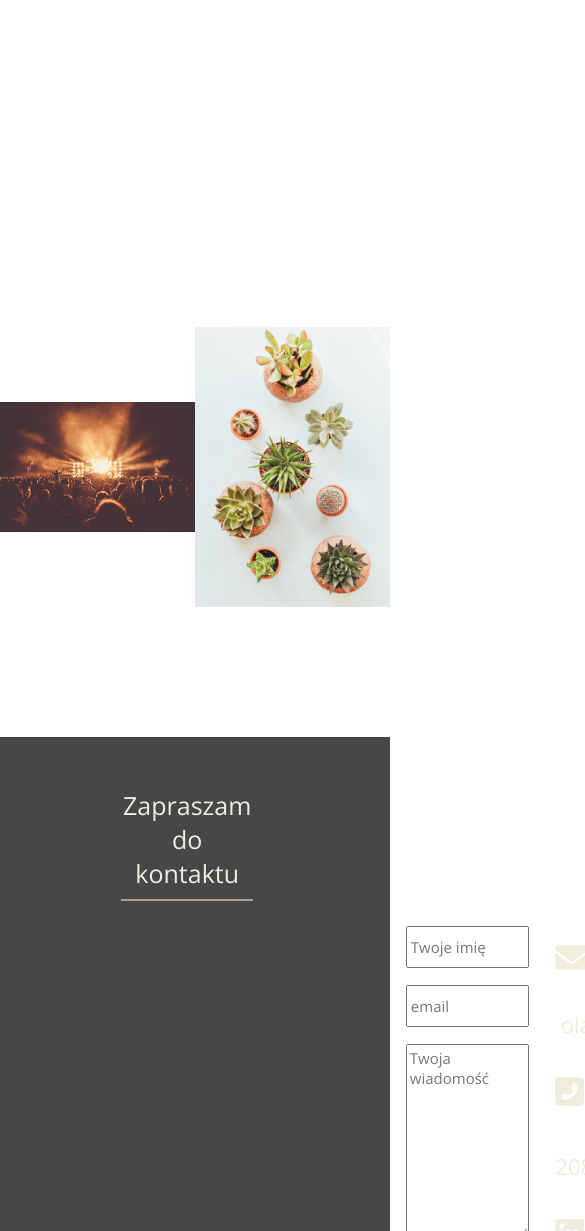
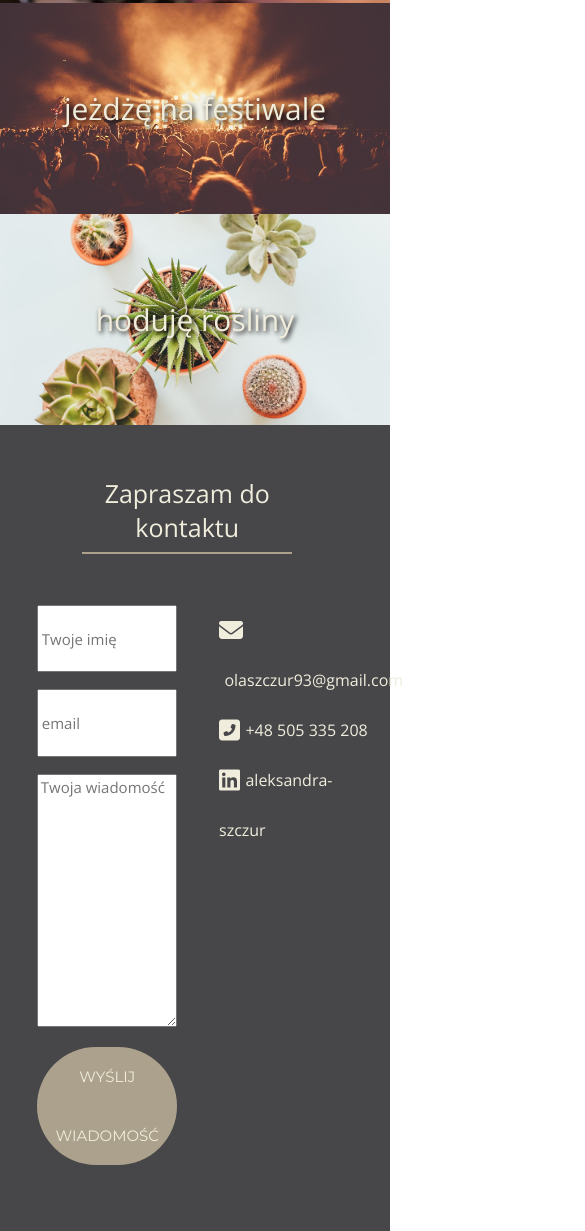
Before and after one commit to Nikara4/WebDevPortfolio, a plain HTML site: page index.html in a window 390 px wide. Shown: the part 3546-4777 px from the top of the page, 585 px wide, since content can reach past the window. Drawn offline with nearby package versions, Linux system fonts and the light colour scheme.

Commit message:
add media queries to section contact

```diff
--- a/css/style.css
+++ b/css/style.css
@@ -941,18 +941,77 @@ section.hobby {
     background-color: rgba(86, 115, 147, 0.7);
 }
 
+@media (max-width: 1366px) {
+    .hobby h1.hobbyTitle {
+        font-size: 3em;
+        line-height: 5.5vh;
+    }
+
+    .item p {
+        opacity: 1;
+        text-shadow: 2px 2px 5px #000;
+    }
+
+    .hobby .item:hover {
+        background-size: 100%;
+    }
+
+    .hobby .item p:hover {
+        opacity: 1;
+        background-color: transparent;
+    }
+}
+
+@media (max-width: 823px) {
+    .hobby h1.hobbyTitle {
+        font-size: 2.5em;
+        line-height: 10vh;
+    }
+
+    .item p {
+        line-height: 47vh;
+        font-size: 2.2em;
+    }
+}
+
+@media (orientation: portrait) and (max-width: 1024px) {
+    .hobby h1.hobbyTitle {
+        line-height: 4.5vh;
+    }
+
+    .item p {
+        line-height: 24vh;
+        font-size: 3.5em;
+    }
+}
+
+@media (orientation: portrait) and (max-width: 414px) {
+    .hobby .item {
+        float: none;
+        width: 100%;
+    }
+
+    .hobby h1.hobbyTitle {
+        line-height: 6vh;
+    }
+
+    .item p {
+        line-height: 25vh;
+        font-size: 3em;
+    }
+}
+
 /* sekcja kontakt */
 
 section.contact {
     background-color: #47474A;
     max-width: 1920px;
     padding-bottom: 2vh;
-    margin: 0 auto;
 }
 
 .contact .wrap {
-    max-width: 63vw;
-    margin-left: 45vh;
+    max-width: 1024px;
+    margin: 6vh auto;
 }
 
 .contact .title1:nth-of-type(1) {
@@ -970,14 +1029,13 @@ section.contact {
 
 .contact input,
 textarea {
-    width: 70%;
+    width: 80%;
     margin-bottom: 2vh;
     color: #47474A;
     font-size: 1.5em;
     padding: 0.7vw;
     font-family: 'Open Sans', arial, sans-serif;
 }
-
 
 .contact input {
     height: 5vh;
@@ -997,7 +1055,7 @@ textarea {
     font-size: 2.4em;
     text-transform: uppercase;
     padding: 0;
-    width: 70%;
+    width: 80%;
     transition: 0.3s;
 }
 
@@ -1005,7 +1063,6 @@ textarea {
     transform: scale(1.075);
     box-shadow: inset 0 0 0 2px #F0EDDC;
     background: none;
-    color: #F0EDDC;
     cursor: pointer;
 }
 
@@ -1014,6 +1071,7 @@ textarea {
     color: #F0EDDC;
     font-size: 2.2em;
     line-height: 71px;
+    padding-left: 40px;
 }
 
 .contact .social i {
@@ -1025,6 +1083,121 @@ textarea {
 .contact .social span {
     padding-left: 1.4vw;
 }
+
+@media (max-width: 1512px) {
+    .contact .title1:nth-of-type(1) {
+        margin-left: 29%;
+        width: 39%;
+    }
+}
+
+@media (max-width: 1366px) {
+    .contact .wrap {
+        max-width: 90vw;
+    }
+
+    .contact .social i {
+        line-height: 7vh;
+    }
+
+    .contact button:hover {
+        transform: none;
+        box-shadow: none;
+        background: #ACA18C;
+        cursor: pointer;
+    }
+}
+
+@media (max-width: 1024px) {
+    .contact .social i {
+        line-height: 9vh;
+    }
+}
+
+@media (max-width: 823px) {
+    .contact button {
+        line-height: 7vh;
+        font-size: 2em;
+    }
+
+    .contact .socials {
+        font-size: 1.9em;
+        line-height: 64px;
+    }
+
+    .contact .social i {
+        line-height: 64px;
+    }
+
+    .contact input {
+        height: 8vh;
+    }
+
+    .contact textarea {
+        height: 30vh;
+    }
+}
+
+@media (max-width: 823px) {
+    .contact .title1:nth-of-type(1) {
+        margin-left: 24%;
+        width: 47%;
+    }
+
+    .contact button {
+        font-size: 1.8em;
+    }
+}
+
+@media (max-width: 568px) {
+    .contact .title1:nth-of-type(1) {
+        margin-left: 21%;
+        width: 54%;
+    }
+
+    .contact button {
+        font-size: 1.5em;
+    }
+
+    .contact .socials {
+        font-size: 1.6em;
+        line-height: 50px;
+        padding-left: 24px;
+    }
+
+    .contact .social i {
+        line-height: 50px;
+    }
+}
+
+/* portrait */
+/*
+@media (orientation: portrait) and (max-width: 1024px) {
+    .contact .wrap {
+        max-width: 90vw;
+    }
+
+    .contact .social i {
+        line-height: 9vh;
+    }
+}
+
+
+@media (orientation: portrait) and (max-width: 414px) {
+    .hobby .item {
+        float: none;
+        width: 100%;
+    }
+
+    .hobby h1.hobbyTitle {
+        line-height: 6vh;
+    }
+
+    .item p {
+        line-height: 25vh;
+        font-size: 3em;
+    }
+} */
 
 /* footer  */
 
```
